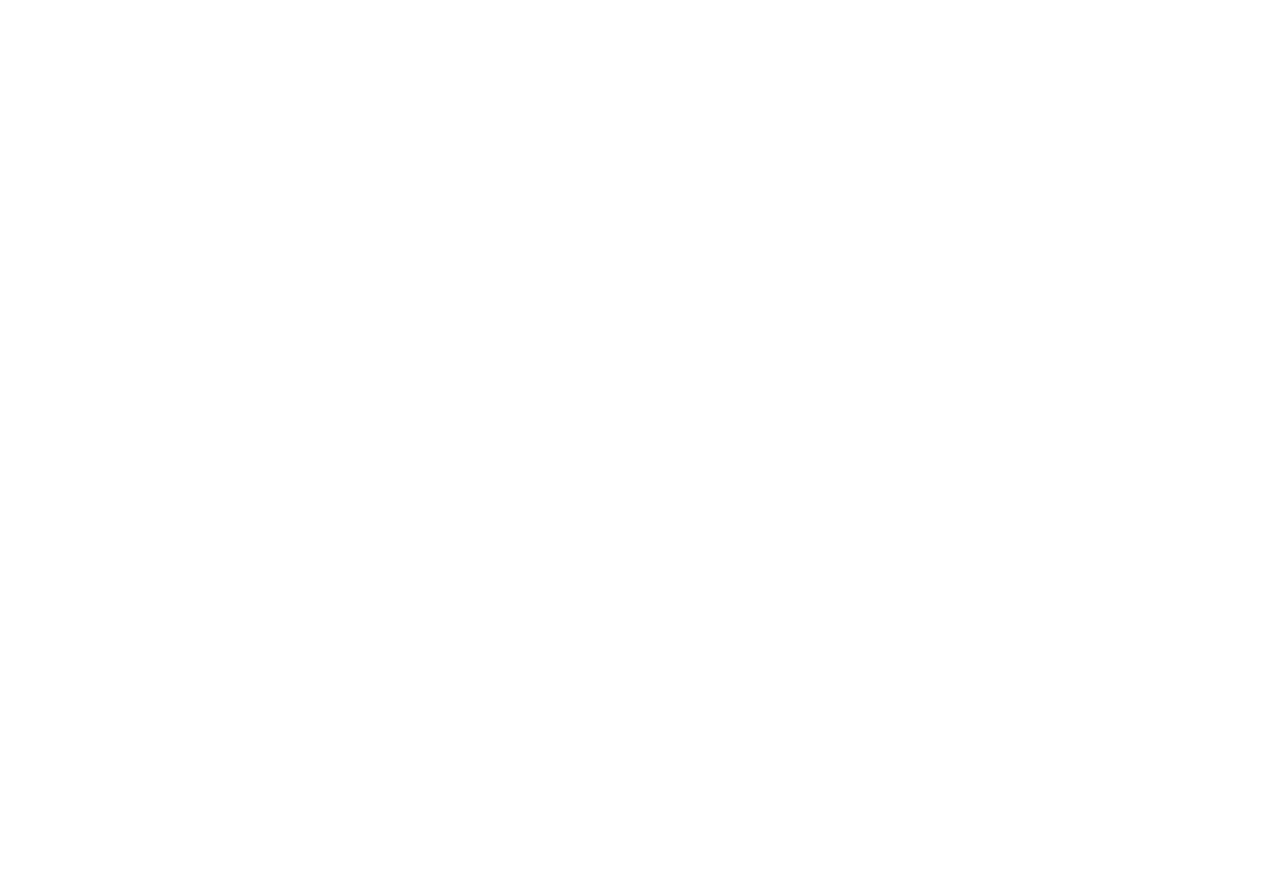
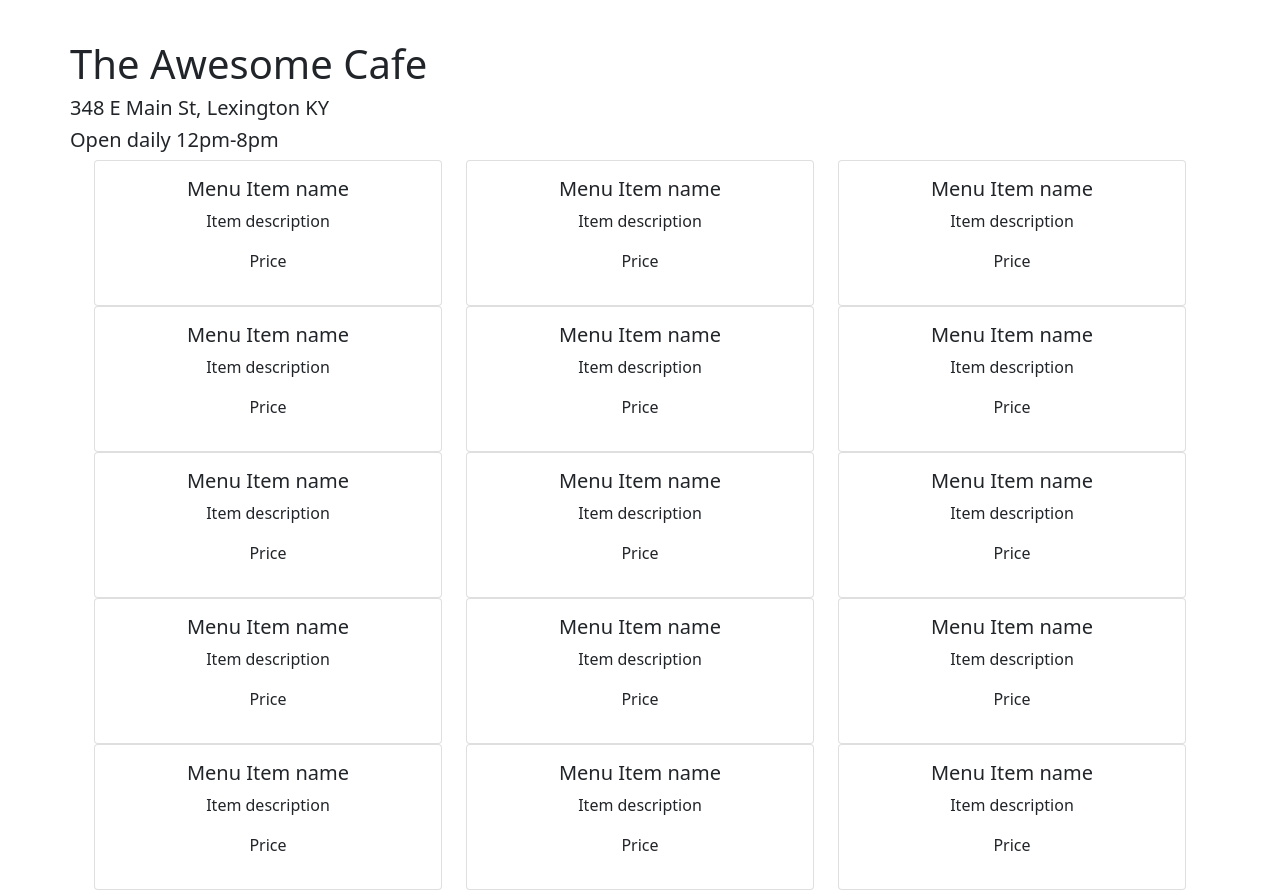
Before and after one commit to tonybwatson/restaurant-menu, a React (Create React App) app: page / in a window 1280 px wide. Before the commit the page ends 800 px from the top, so only its background shows below. Built offline with nearby package versions, Linux system fonts and the light colour scheme; no server answers.

Commit message:
api data writing to page - kind of

```diff
--- a/public/index.html
+++ b/public/index.html
@@ -14,7 +14,7 @@
       manifest.json provides metadata used when your web app is installed on a
       user's mobile device or desktop. See https://developers.google.com/web/fundamentals/web-app-manifest/
     -->
-    <link rel="manifest" href="%PUBLIC_URL%/manifest.json" />
+    <!-- <link rel="manifest" href="%PUBLIC_URL%/manifest.json" /> -->
     <!--
       Notice the use of %PUBLIC_URL% in the tags above.
       It will be replaced with the URL of the `public` folder during the build.
--- a/src/App.js
+++ b/src/App.js
@@ -1,16 +1,92 @@
+import React, { Component } from 'react';
 import axios from 'axios'
+import 'bootstrap/dist/css/bootstrap.css'
+import MenuItem from './MenuItem'
 
-function App() {
-  return (
-    <div className="App">
-      <header className="App-header">
+class App extends Component {
+    constructor() {
+        super();
+        this.state = {
+            // currentItem: "",
+            awesomeApiData: {},
+            // items: [],
+        }
+    }
 
-        <p>
+    componentDidMount() {
+        console.log("App successfully Loaded!")
+        this.loadAPI();
+    }
+    componentDidUpdate() {
+        console.log("App successfully Updated!")
+        // if (!this.state.awesomeApiData.length) {
+        //     this.loadAPI()
+        // }
+    }
 
-        </p>
-      </header>
-    </div>
-  );
+    loadAPI() {
+        // Make a request
+        axios.get('https://port-3000-aincbootcampapi-ianrios529550.codeanyapp.com/api/menu/type/5')
+            .then(response => {
+                // handle success
+                console.log(response.data);
+                this.setState({
+                    awesomeApiData: response.data
+                })
+            })
+            .catch(function (error) {
+                // handle error
+                console.log(error);
+            })
+            .then(function () {
+                // always executed
+            });
+    }
+
+    render() {
+        return (
+            <>
+
+            {/* ? ensures this.state.awesomeApiData exists before trying to get name*/}
+                <p>{this.state.awesomeApiData[0]?.name}</p>
+                <div className="container text-center">
+                    <div className="row">
+                        <div className="container"></div>
+                        <div className="col">
+                            <h1 className="row pt-4">The Awesome Cafe</h1>
+                            <h5 className="row">348 E Main St, Lexington KY </h5>
+                            <h5 className="row">Open daily 12pm-8pm</h5>
+                        </div>
+                    </div>
+                    <div className="container">
+                        <div className="row">
+                            <div className="col">
+                                <MenuItem />
+                                <MenuItem />
+                                <MenuItem />
+                                <MenuItem />
+                                <MenuItem />
+                            </div>
+                            <div className="col">
+                                <MenuItem />
+                                <MenuItem />
+                                <MenuItem />
+                                <MenuItem />
+                                <MenuItem />
+                            </div>
+                            <div className="col">
+                                <MenuItem />
+                                <MenuItem />
+                                <MenuItem />
+                                <MenuItem />
+                                <MenuItem />
+                            </div>
+                        </div>
+                    </div>
+                </div>
+                {/* <p>{this.state.awesomeApiData}</p> */}
+            </>
+        );
+    }
 }
-
 export default App;
--- /dev/null
+++ b/src/MenuItem.js
@@ -0,0 +1,25 @@
+import 'bootstrap/dist/css/bootstrap.css'
+
+function MenuItem() {
+        return (
+            <>
+
+                <div className="card card-muted text-center">
+                    {/* <img className="card-img-top" src="" alt="Card image cap"/> */}
+                    <div className="card-body">
+                        <h5 className="card-title">Menu Item name</h5>
+                        <p className="card-text">Item description</p>
+                        <p className="cart-text"> Price
+                        {/* {randomNumber} */}
+                        </p>
+                    </div>
+                </div>
+            </>
+        );
+    }
+
+// let randomNumber = () => {
+//     return (Math.floor(Math.random * 5))
+// }
+
+export default MenuItem;
```
Also changed, not shown: src/pseudocode.md (added, +19 -0 lines), public/logo192.png (deleted), public/logo512.png (deleted), public/manifest.json (deleted).
